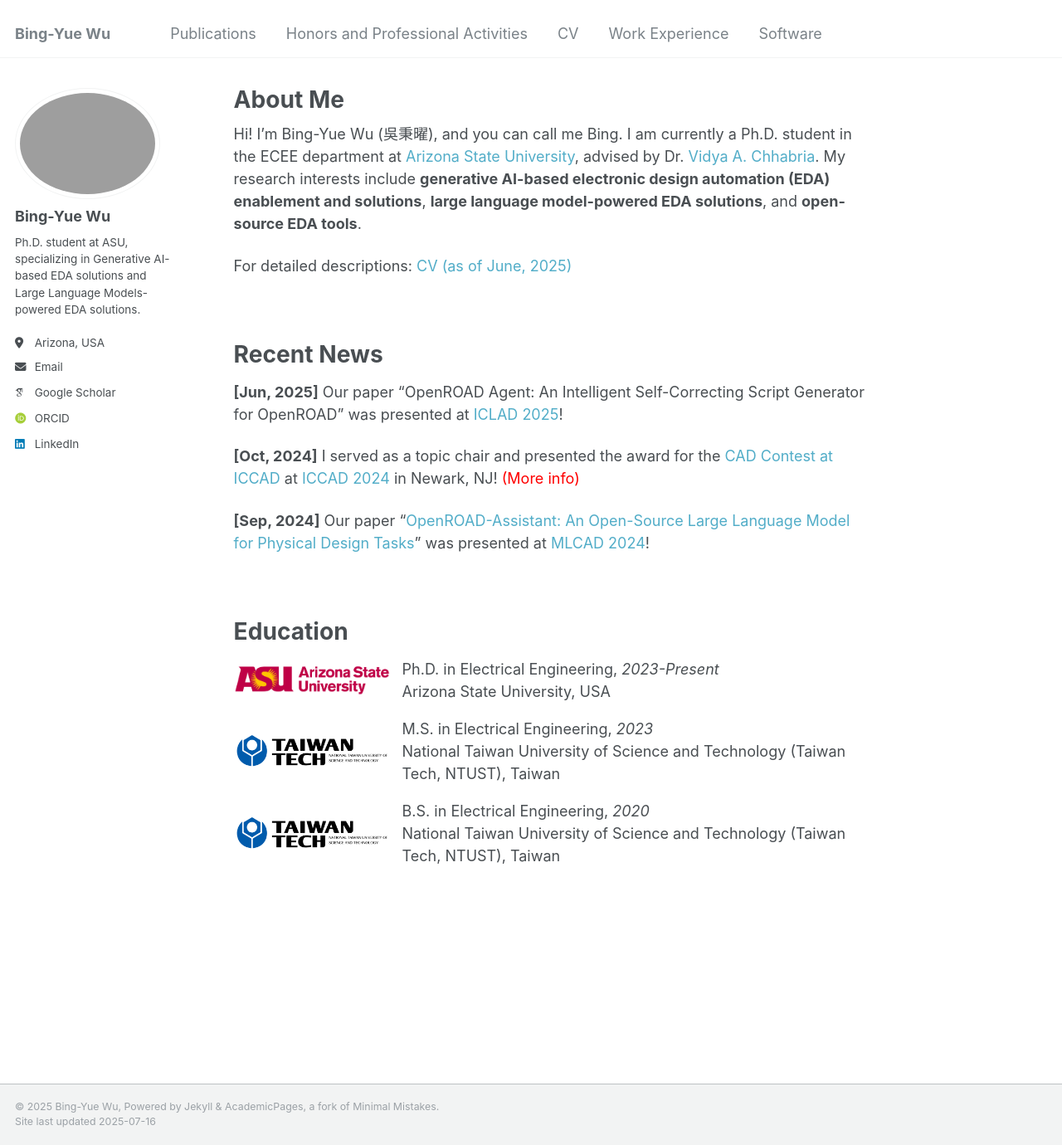
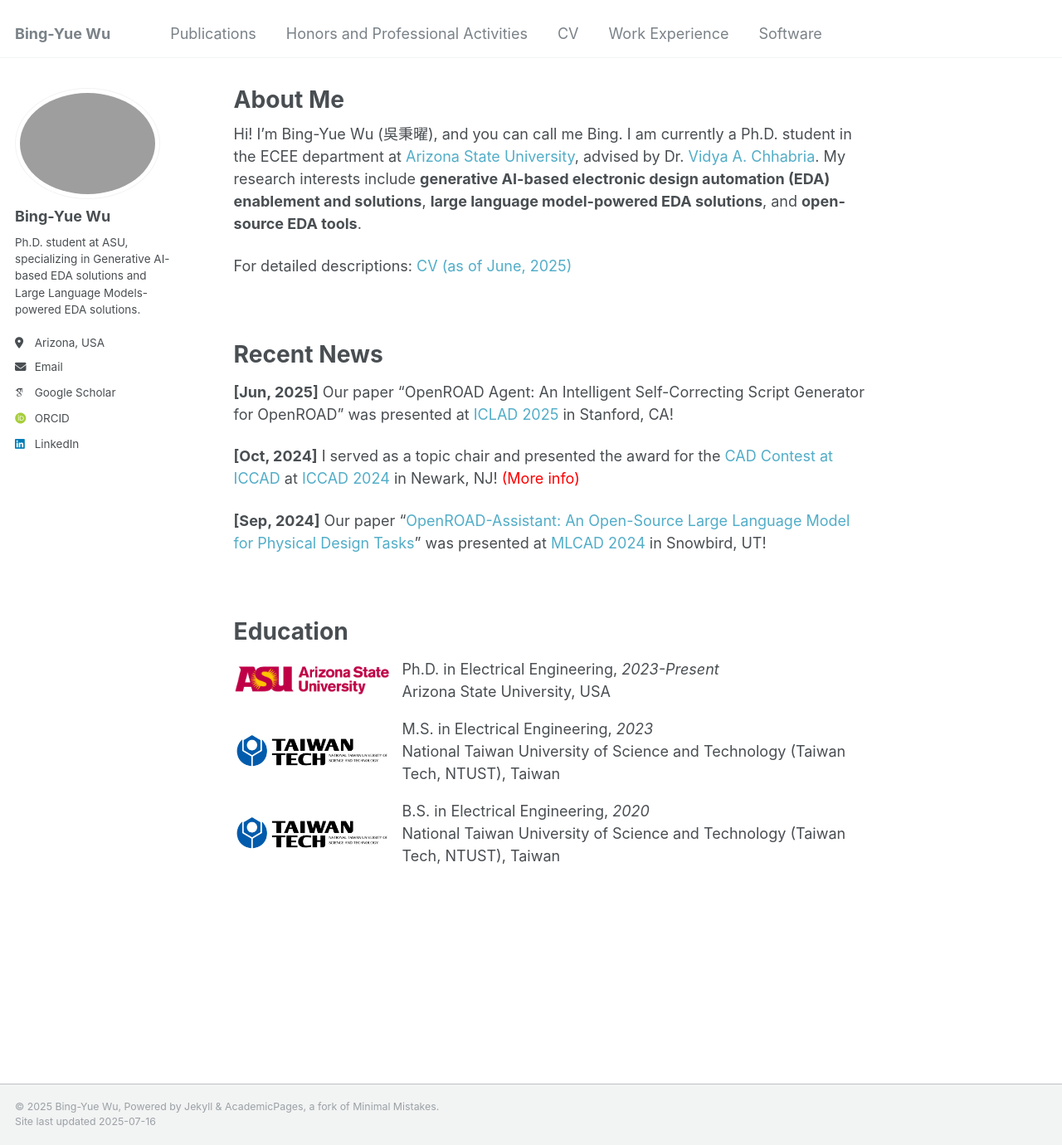
Before and after one commit to bingyuew/bingyuew.github.io, a Jekyll site: the page built from _pages/about.md, in a window 1280 px wide and 1380 px high. Shown: the whole window at 83% size. Built offline with Jekyll 4.4.1, drawn with Linux system fonts in a browser that asks for light colours; some web fonts are replaced.

Commit message:
update about
Signed-off-by: 吳秉曜 <wubingyao@MacBook-bro.local>

```diff
--- a/_pages/about.md
+++ b/_pages/about.md
@@ -16,11 +16,11 @@
 </div>
 # Recent News
 
-**[Jun, 2025]** Our paper "OpenROAD Agent: An Intelligent Self-Correcting Script Generator for OpenROAD" was presented at <a href="https://iclad.ai/" style="text-decoration: none;">ICLAD 2025</a>!
+**[Jun, 2025]** Our paper "OpenROAD Agent: An Intelligent Self-Correcting Script Generator for OpenROAD" was presented at <a href="https://iclad.ai/" style="text-decoration: none;">ICLAD 2025</a> in Stanford, CA!
 
 **[Oct, 2024]** I served as a topic chair and presented the award for the <a href="https://www.iccad-contest.org/2024/" style="text-decoration: none;">CAD Contest at ICCAD</a> at <a href="https://2024.iccad.com/" style="text-decoration: none;">ICCAD 2024</a> in Newark, NJ! <a href="https://bingyuew.github.io/talks/2024-10-31-iccad" style="text-decoration: none; color: red">(More info)</a>
 
-**[Sep, 2024]** Our paper "<a href="https://ieeexplore.ieee.org/document/10740242" style="text-decoration: none;">OpenROAD-Assistant: An Open-Source Large Language Model for Physical Design Tasks</a>" was presented at <a href="https://mlcad.org/symposium/2024/" style="text-decoration: none;">MLCAD 2024</a>!
+**[Sep, 2024]** Our paper "<a href="https://ieeexplore.ieee.org/document/10740242" style="text-decoration: none;">OpenROAD-Assistant: An Open-Source Large Language Model for Physical Design Tasks</a>" was presented at <a href="https://mlcad.org/symposium/2024/" style="text-decoration: none;">MLCAD 2024</a> in Snowbird, UT!
 <div>
 <br>
 <br>
```
